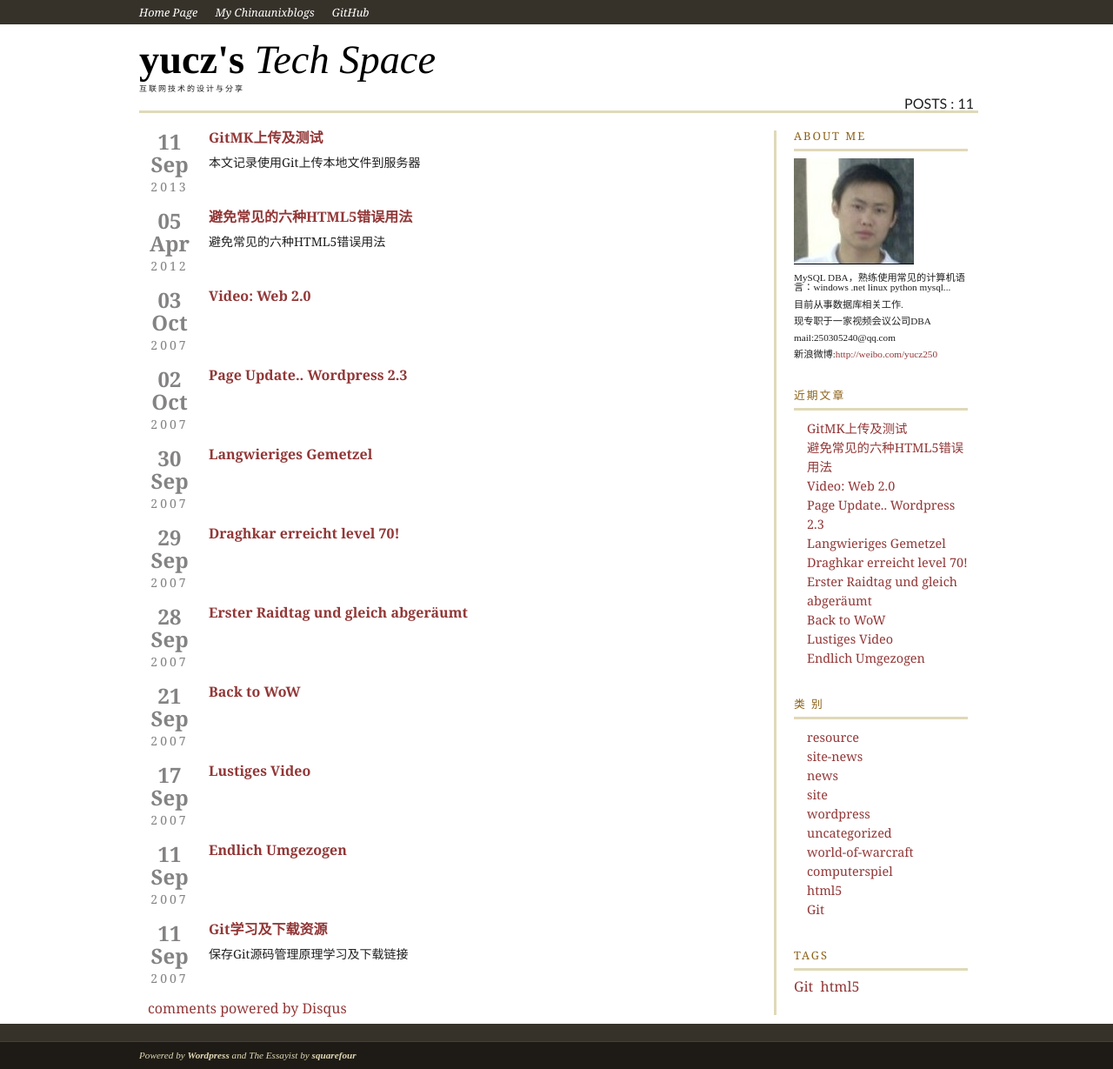
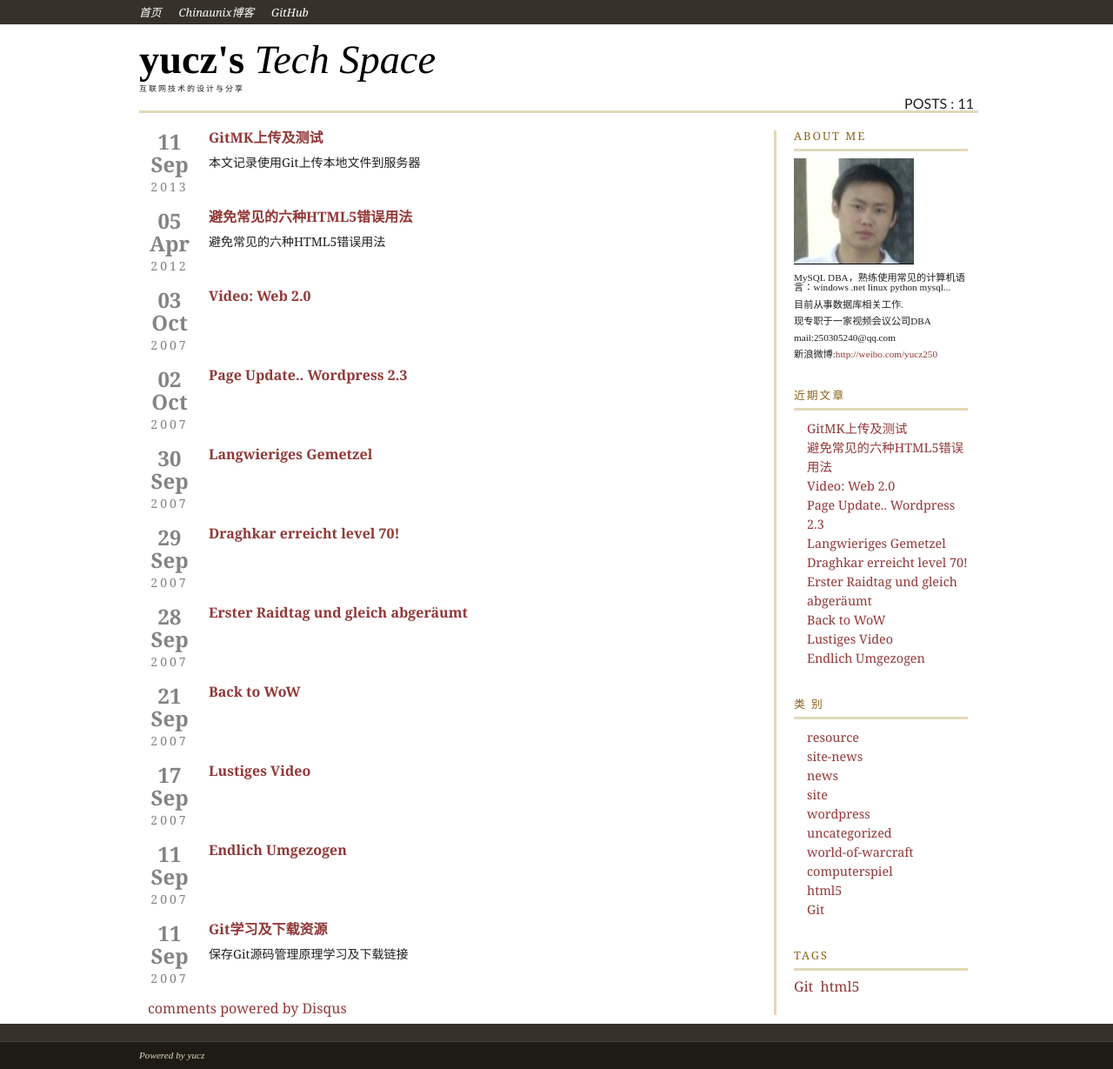
Before and after one commit to yucz/yucz.github.com, a Jekyll site: the page built from index.html, in a window 1280 px wide. Shown: the whole page at 87% size. Built offline with Jekyll 4.4.1, drawn with Linux system fonts in a browser that asks for light colours; comment, search, counter and statistics services are not loaded.

Commit message:
默认模板修改

```diff
--- a/_layouts/default.html
+++ b/_layouts/default.html
@@ -4,7 +4,7 @@
 <meta http-equiv="Content-Type" content="text/html; charset=UTF-8" />
 <title>yucz's Tech Space</title>
 <link rel="stylesheet" href="/assert/css/style.css" type="text/css" media="screen">
-		<script type="text/javascript">
+<!--<script type="text/javascript">
 
   var _gaq = _gaq || [];
   _gaq.push(['_setAccount', 'UA-37440538-1']);
@@ -16,15 +16,15 @@
     var s = document.getElementsByTagName('script')[0]; s.parentNode.insertBefore(ga, s);
   })();
 
-</script>
+</script>-->
 </head>
 <body>
 
 <div id="nav">
 	<div class="container">
 		<ul id="custom-pages">
-			<li class="page_item page-item-46"><a href="{{ site.baseurl }}/index.html">Home Page</a></li>
-			<li class="page_item page-item-2"><a href="http://yucz.blog.chinaunix.net" target="_blank">My Chinaunixblogs</a></li>
+			<li class="page_item page-item-46"><a href="{{ site.baseurl }}/index.html">首页</a></li>
+			<li class="page_item page-item-2"><a href="http://yucz.blog.chinaunix.net" target="_blank">Chinaunix博客</a></li>
 			<li class="page_item page-item-2"><a href="http://github.com/">GitHub</a></li>
 			<!--<li class="page_item page-item-2"><a href="http://github.com/PChou/NRemedy">NRemedy</a></li>-->
 
@@ -37,7 +37,7 @@
 </div>
 
 <div class="container">
-<script>
+<!--<script>
   (function() {
     var cx = '003119422597305414498:dbmtlmnlark';
     var gcse = document.createElement('script');
@@ -49,7 +49,7 @@
     s.parentNode.insertBefore(gcse, s);
   })();
 </script>
-<gcse:search></gcse:search>
+<gcse:search></gcse:search>-->
 	<div id="header">
 		<div id="title">
 			<h1><a href="{{ site.baseurl }}/index.html"><span class="bold">yucz's</span> <span class="italic">Tech Space</span></a></h1>
@@ -132,7 +132,7 @@
 		<div style="clear:both;"></div>
 
 		<div id="credits">
-			Powered by <a href="http://www.wordpress.org/">Wordpress</a> and The Essayist by <a href="http://www.squarefour.net/">squarefour</a>
+			Powered by yucz
 		</div>
 	</div>
 </div>
```
